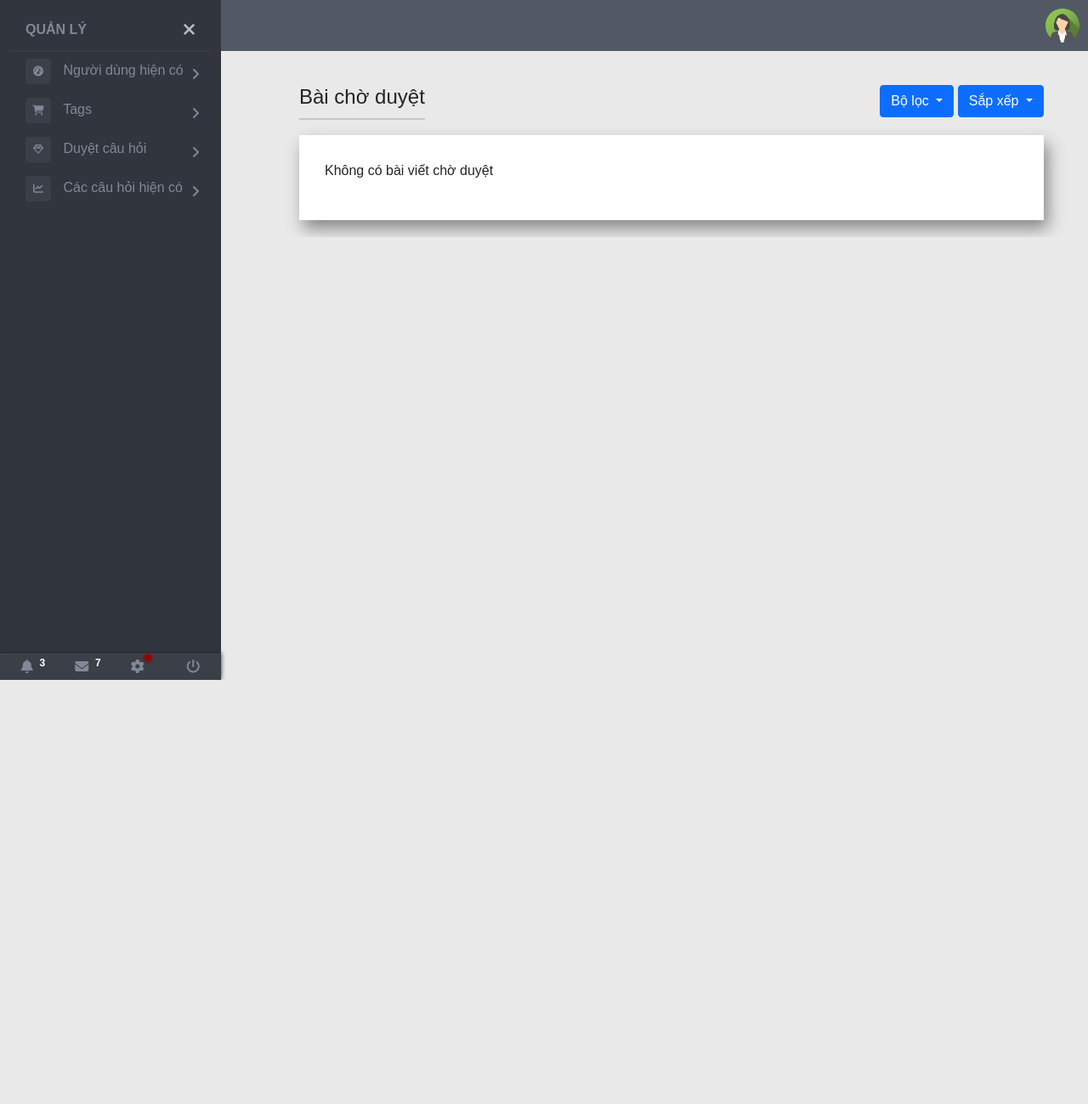
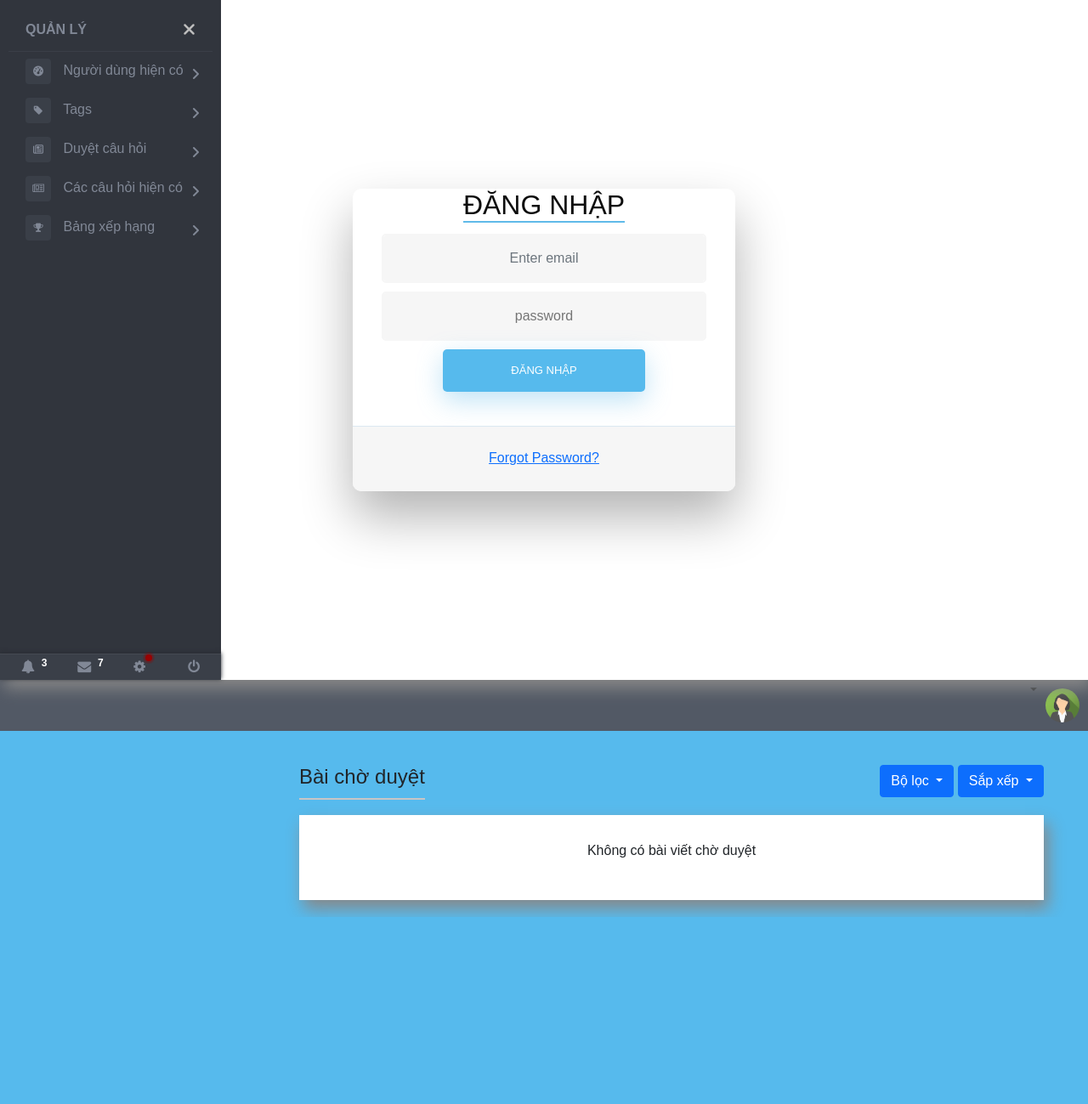
Before and after one commit to 1653071/Group3_UDPT_FE, a PHP site: page / in a window 1280 px wide. Shown: the top 1299 px of the page at 85% size. Before the commit the page ends 800 px from the top, so only its background shows below. Run offline with PHP 8.4, Linux system fonts and the light colour scheme; data that the repository does not hold is empty; some libraries are stand-ins or nearby versions.

Commit message:
Trang đăng nhập, Api đăng nhập,Filter forum

```diff
--- a/FE_Admin/controller/Trangchu.php
+++ b/FE_Admin/controller/Trangchu.php
@@ -53,6 +53,13 @@ class HomeController
         $VIEW = "./view/user.phtml";
         require("./view/Layout/Sidebar.phtml");
     }
+    public function logout()
+    {
+        session_start();
+
+        unset($_SESSION["user_id"]);
+        header("Location:index.php?action=login");
+    }
     public function LoginPage()
     {
         $data = "Hello world !!!! ABC";
@@ -71,7 +78,7 @@ class HomeController
     }
     public function createTag(){
          TagModel::createTag();
-         header('Location: index.php');
+         header('Location: index.php?action=tag-list');
 
     }
     public function deleteForum(){
@@ -93,6 +100,15 @@ class HomeController
     header("Location: index.php?action=accept-post");
 
   }
+  public function SearchForum(){
+
+
+    $data = ForumModel::searchQuestions();
+    $tags = TagModel::GetTags();
+    $VIEW = "./view/post.phtml";
+    require("./view/Layout/Sidebar.phtml");
+
+  }
 
 
 
--- a/FE_Admin/css/style.css
+++ b/FE_Admin/css/style.css
@@ -713,6 +713,10 @@ table{
     float: right;
 
   }
+  .nav-header div{
+    float: right;
+
+  }
   /*Tags style  */
   .tag{
     margin: 10px;
--- /dev/null
+++ b/FE_Admin/css/stylelogin.css
@@ -0,0 +1,267 @@
+@import url('https://fonts.googleapis.com/css?family=Poppins');
+
+/* BASIC */
+
+html {
+  background-color: #56baed;
+}
+
+body {
+  font-family: "Poppins", sans-serif;
+  height: 100vh;
+}
+
+a {
+  color: #92badd;
+  display:inline-block;
+  text-decoration: none;
+  font-weight: 400;
+}
+
+h2 {
+  text-align: center;
+  font-size: 16px;
+  font-weight: 600;
+  text-transform: uppercase;
+  display:inline-block;
+  margin: 40px 8px 10px 8px;
+  color: #cccccc;
+}
+
+
+
+/* STRUCTURE */
+
+.wrapper {
+  display: flex;
+  align-items: center;
+  flex-direction: column;
+  justify-content: center;
+  width: 100%;
+  min-height: 100%;
+  padding: 20px;
+}
+
+#formContent {
+  -webkit-border-radius: 10px 10px 10px 10px;
+  border-radius: 10px 10px 10px 10px;
+  background: #fff;
+  padding: 30px;
+  width: 90%;
+  max-width: 450px;
+  position: relative;
+  padding: 0px;
+  -webkit-box-shadow: 0 30px 60px 0 rgba(0,0,0,0.3);
+  box-shadow: 0 30px 60px 0 rgba(0,0,0,0.3);
+  text-align: center;
+}
+
+#formFooter {
+  background-color: #f6f6f6;
+  border-top: 1px solid #dce8f1;
+  padding: 25px;
+  text-align: center;
+  -webkit-border-radius: 0 0 10px 10px;
+  border-radius: 0 0 10px 10px;
+}
+
+
+
+/* TABS */
+
+h2.inactive {
+  color: #cccccc;
+}
+
+h2.active {
+  color: #0d0d0d;
+  border-bottom: 2px solid #5fbae9;
+}
+
+
+
+/* FORM TYPOGRAPHY*/
+
+input[type=button], input[type=submit], input[type=reset]  {
+  background-color: #56baed;
+  border: none;
+  color: white;
+  padding: 15px 80px;
+  text-align: center;
+  text-decoration: none;
+  display: inline-block;
+  text-transform: uppercase;
+  font-size: 13px;
+  -webkit-box-shadow: 0 10px 30px 0 rgba(95,186,233,0.4);
+  box-shadow: 0 10px 30px 0 rgba(95,186,233,0.4);
+  -webkit-border-radius: 5px 5px 5px 5px;
+  border-radius: 5px 5px 5px 5px;
+  margin: 5px 20px 40px 20px;
+  -webkit-transition: all 0.3s ease-in-out;
+  -moz-transition: all 0.3s ease-in-out;
+  -ms-transition: all 0.3s ease-in-out;
+  -o-transition: all 0.3s ease-in-out;
+  transition: all 0.3s ease-in-out;
+}
+
+input[type=button]:hover, input[type=submit]:hover, input[type=reset]:hover  {
+  background-color: #39ace7;
+}
+
+input[type=button]:active, input[type=submit]:active, input[type=reset]:active  {
+  -moz-transform: scale(0.95);
+  -webkit-transform: scale(0.95);
+  -o-transform: scale(0.95);
+  -ms-transform: scale(0.95);
+  transform: scale(0.95);
+}
+
+input[type=text],input[type=password] {
+  background-color: #f6f6f6;
+  border: none;
+  color: #0d0d0d;
+  padding: 15px 32px;
+  text-align: center;
+  text-decoration: none;
+  display: inline-block;
+  font-size: 16px;
+  margin: 5px;
+  width: 85%;
+  border: 2px solid #f6f6f6;
+  -webkit-transition: all 0.5s ease-in-out;
+  -moz-transition: all 0.5s ease-in-out;
+  -ms-transition: all 0.5s ease-in-out;
+  -o-transition: all 0.5s ease-in-out;
+  transition: all 0.5s ease-in-out;
+  -webkit-border-radius: 5px 5px 5px 5px;
+  border-radius: 5px 5px 5px 5px;
+}
+
+input[type=text]:focus {
+  background-color: #fff;
+  border-bottom: 2px solid #5fbae9;
+}
+
+input[type=text]:placeholder {
+  color: #cccccc;
+}
+
+
+
+/* ANIMATIONS */
+
+/* Simple CSS3 Fade-in-down Animation */
+.fadeInDown {
+  -webkit-animation-name: fadeInDown;
+  animation-name: fadeInDown;
+  -webkit-animation-duration: 1s;
+  animation-duration: 1s;
+  -webkit-animation-fill-mode: both;
+  animation-fill-mode: both;
+}
+
+@-webkit-keyframes fadeInDown {
+  0% {
+    opacity: 0;
+    -webkit-transform: translate3d(0, -100%, 0);
+    transform: translate3d(0, -100%, 0);
+  }
+  100% {
+    opacity: 1;
+    -webkit-transform: none;
+    transform: none;
+  }
+}
+
+@keyframes fadeInDown {
+  0% {
+    opacity: 0;
+    -webkit-transform: translate3d(0, -100%, 0);
+    transform: translate3d(0, -100%, 0);
+  }
+  100% {
+    opacity: 1;
+    -webkit-transform: none;
+    transform: none;
+  }
+}
+
+/* Simple CSS3 Fade-in Animation */
+@-webkit-keyframes fadeIn { from { opacity:0; } to { opacity:1; } }
+@-moz-keyframes fadeIn { from { opacity:0; } to { opacity:1; } }
+@keyframes fadeIn { from { opacity:0; } to { opacity:1; } }
+
+.fadeIn {
+  opacity:0;
+  -webkit-animation:fadeIn ease-in 1;
+  -moz-animation:fadeIn ease-in 1;
+  animation:fadeIn ease-in 1;
+
+  -webkit-animation-fill-mode:forwards;
+  -moz-animation-fill-mode:forwards;
+  animation-fill-mode:forwards;
+
+  -webkit-animation-duration:1s;
+  -moz-animation-duration:1s;
+  animation-duration:1s;
+}
+
+.fadeIn.first {
+  -webkit-animation-delay: 0.4s;
+  -moz-animation-delay: 0.4s;
+  animation-delay: 0.4s;
+}
+
+.fadeIn.second {
+  -webkit-animation-delay: 0.6s;
+  -moz-animation-delay: 0.6s;
+  animation-delay: 0.6s;
+}
+
+.fadeIn.third {
+  -webkit-animation-delay: 0.8s;
+  -moz-animation-delay: 0.8s;
+  animation-delay: 0.8s;
+}
+
+.fadeIn.fourth {
+  -webkit-animation-delay: 1s;
+  -moz-animation-delay: 1s;
+  animation-delay: 1s;
+}
+
+/* Simple CSS3 Fade-in Animation */
+.underlineHover:after {
+  display: block;
+  left: 0;
+  bottom: -10px;
+  width: 0;
+  height: 2px;
+  background-color: #56baed;
+  content: "";
+  transition: width 0.2s;
+}
+
+.underlineHover:hover {
+  color: #0d0d0d;
+}
+
+.underlineHover:hover:after{
+  width: 100%;
+}
+
+
+
+/* OTHERS */
+
+*:focus {
+    outline: none;
+}
+
+#icon {
+  width:60%;
+}
+
+* {
+  box-sizing: border-box;
+}
--- a/FE_Admin/index.php
+++ b/FE_Admin/index.php
@@ -1,20 +1,27 @@
 <?php
 require_once("./controller/Trangchu.php");
+session_start();
 $action = "";
 
 
+
+if (!isset($_SESSION["user_id"])) {
+    $controller = new HomeController();
+    $controller->LoginPage();
+}
     if (isset($_REQUEST["action"])) {
         $action = $_REQUEST["action"];
     }
-
-
     switch ($action) {
         case "detail":
             $controller = new HomeController();
             $controller->DetailPage();
             break;
 
-
+        case "logout":
+            $controller = new HomeController();
+            $controller->logout();
+            break;
         case "tag-list":
             $controller = new HomeController();
             $controller->TagPage();
@@ -64,6 +71,10 @@ switch ($action) {
             $controller = new HomeController();
             $controller->LegalizeForum();
             break;
+        case "search":
+            $controller = new HomeController();
+            $controller->SearchForum();
+            break;
         default:
             $controller = new HomeController();
             $controller->BrowsePost();
--- a/FE_Admin/model/ForumModel.php
+++ b/FE_Admin/model/ForumModel.php
@@ -6,6 +6,20 @@ class ForumModel
     {
         // create & initialize a curl session
         $url = 'http://localhost:8080/api/forum/get_legal_questions';
+        $ch = curl_init($url);
+
+        curl_setopt($ch, CURLOPT_HTTPGET, true);
+        curl_setopt($ch, CURLOPT_RETURNTRANSFER, true);
+        $response_json = curl_exec($ch);
+        curl_close($ch);
+        $response=json_decode($response_json, true);
+        return $response;
+    }
+    public static function searchQuestions()
+    {
+        // create & initialize a curl session
+        $search =$_REQUEST["filter"];
+        $url = "http://localhost:8080/api/forum/search_by_tags/$search";
         $ch = curl_init($url);
 
         curl_setopt($ch, CURLOPT_HTTPGET, true);
@@ -66,5 +80,6 @@ class ForumModel
 
 
     }
+
 }
 ?>
--- a/FE_Admin/model/Login.php
+++ b/FE_Admin/model/Login.php
@@ -1,35 +1,47 @@
 <?php
 class LoginModel
 {
-    public static function login() {
+    public static function login()
+    {
         session_start();
-        if (isset($_POST["action"])){
+        if (isset($_POST["action"])) {
             $username = $_POST["username"];
             $password = $_POST["password"];
-            $payload = json_encode( array(
-                "username"=>$username,
-                "password"=>$password
-             ) );
+            $payload = json_encode(array(
+                "username" => $username,
+                "password" => $password
+            ));
             $url = 'http://localhost:8080/api/user/signIn';
             $ch = curl_init($url);
-            curl_setopt($ch,CURLOPT_POST,$url);
+            curl_setopt($ch, CURLOPT_POST, $url);
             curl_setopt($ch, CURLOPT_POSTFIELDS, $payload);
-            curl_setopt( $ch, CURLOPT_HTTPHEADER, array('Content-Type:application/json'));
+            curl_setopt($ch, CURLOPT_HTTPHEADER, array('Content-Type:application/json'));
             curl_setopt($ch, CURLOPT_RETURNTRANSFER, true);
             $response_json = curl_exec($ch);
 
-            $a=curl_getinfo($ch, CURLINFO_HTTP_CODE);
+            $a = curl_getinfo($ch, CURLINFO_HTTP_CODE);
 
-            if($a == '200') {
-                $response= json_decode($response_json,true);
-                header('Location: index.php');
-            }
-            else{
-                header('Location: http://localhost:4000/index.php?action=login');
+            if ($a == '200') {
+
+                $response = json_decode($response_json, true);
+
+                if ($response["is_admin"] == true) {
+                    $_SESSION['user_id'] = $response["user_id"];
+                    header('Location: index.php');
+                } else {
+                    echo "username hoặc password bạn không được để trống!";
+                }
+            } else {
+                echo "username hoặc password bạn không được để trống!";
             }
             curl_close($ch);
         }
     }
+    public static function logout()
+    {
+        session_start();
 
+        unset($_SESSION["user_id"]);
+        header("Location:index.php?action=login");
+    }
 }
-?>
--- a/FE_Admin/view/Layout/Login.phtml
+++ b/FE_Admin/view/Layout/Login.phtml
@@ -10,7 +10,7 @@
 
 
   <!-- <link href="https://fonts.googleapis.com/icon?family=Material+Icons" rel="stylesheet"> -->
-  <link rel="stylesheet" type="text/css" href="../css/style.css" />
+  <link rel="stylesheet" type="text/css" href="../css/stylelogin.css" />
   <!-- <script src="https://cdnjs.cloudflare.com/ajax/libs/popper.js/1.16.0/umd/popper.min.js"></script>
 
   <script src="https://ajax.googleapis.com/ajax/libs/jquery/3.5.1/jquery.min.js"></script> -->
--- a/FE_Admin/view/Layout/Sidebar.phtml
+++ b/FE_Admin/view/Layout/Sidebar.phtml
@@ -48,72 +48,32 @@
         </li>
         <li class="sidebar-dropdown">
           <a href="index.php?action=tag-list">
-            <i class="fa fa-shopping-cart"></i>
+            <i class="fa fa-tag"></i>
             <span>Tags</span>
 
           </a>
-          <div class="sidebar-submenu">
-            <ul>
-              <li>
-                <a href="#">Products
 
-                </a>
-              </li>
-              <li>
-                <a href="#">Orders</a>
-              </li>
-              <li>
-                <a href="#">Credit cart</a>
-              </li>
-            </ul>
-          </div>
         </li>
         <li class="sidebar-dropdown">
           <a href="index.php?action=accept-post">
-            <i class="far fa-gem"></i>
+            <i class="far fa-newspaper"></i>
             <span>Duyệt câu hỏi</span>
           </a>
-          <div class="sidebar-submenu">
-            <ul>
-              <li>
-                <a href="#">General</a>
-              </li>
-              <li>
-                <a href="#">Panels</a>
-              </li>
-              <li>
-                <a href="#">Tables</a>
-              </li>
-              <li>
-                <a href="#">Icons</a>
-              </li>
-              <li>
-                <a href="#">Forms</a>
-              </li>
-            </ul>
-          </div>
+
         </li>
         <li class="sidebar-dropdown">
           <a href="index.php?action=post">
-            <i class="fa fa-chart-line"></i>
+            <i class="fa fa-newspaper"></i>
             <span>Các câu hỏi hiện có</span>
           </a>
-          <div class="sidebar-submenu">
-            <ul>
-              <li>
-                <a href="#">Pie chart</a>
-              </li>
-              <li>
-                <a href="#">Line chart</a>
-              </li>
-              <li>
-                <a href="#">Bar chart</a>
-              </li>
-              <li>
-                <a href="#">Histogram</a>
-              </li>
-            </ul>
-          </div>
+
+        </li>
+        <li class="sidebar-dropdown">
+          <a href="index.php?action=post">
+            <i class="fa fa-trophy"></i>
+            <span>Bảng xếp hạng</span>
+          </a>
+
         </li>
       </ul>
 
@@ -141,7 +101,16 @@
   </div>
 </nav>
 <div class="nav-header" style="width: 100%">
-<img class="card-img-top avatar" src="/view/img_avatar2.png" alt="Card image cap"></img>
+
+  <div class="dropdown-toggle" type="button" id="dropdownMenuButton1" data-toggle="dropdown" aria-expanded="false">
+   <img class="card-img-top avatar" src="/view/img_avatar2.png" alt="Card image cap"></img>
+</div>
+  <ul class="dropdown-menu" aria-labelledby="dropdownMenuButton1">
+
+    <li><a class="dropdown-item" href="/index.php?action=logout">Đăng xuất</a></li>
+
+
+  </ul>
 </div>
     <!-- sidebar-wrapper  -->
     <main class="page-content">
--- a/FE_Admin/view/browse-post.phtml
+++ b/FE_Admin/view/browse-post.phtml
@@ -82,7 +82,8 @@
                 </div>
             </div>
         <?php
-        } ?>
+        }
+        ?>
        <? endif; ?>
 
 
--- a/FE_Admin/view/login.phtml
+++ b/FE_Admin/view/login.phtml
@@ -1,86 +1,25 @@
-<body>
-    <div class="container">
-        <div class="row">
-			<div class="col-md-5 mx-auto">
-			<div id="first">
-				<div class="myform form ">
-					 <div class="logo mb-3">
-						 <div class="col-md-12 text-center">
-							<h1>Login</h1>
-						 </div>
-					</div>
-                   <form action="" method="post" name="login">
-                           <div class="form-group">
-                              <label for="exampleInputEmail1">Tài khoản</label>
-                              <input type="text" name="username"  class="form-control" id="username"  placeholder="Enter email">
-                           </div>
-                           <div class="form-group">
-                              <label for="exampleInputEmail1">Mật Khẩu</label>
-                              <input type="password" name="password" id="password"  class="form-control" aria-describedby="emailHelp" placeholder="Enter Password">
-                           </div>
-                           <div class="form-group">
-                              <p class="text-center">By signing up you accept our <a href="#">Terms Of Use</a></p>
-                           </div>
-                           <div class="col-md-12 text-center ">
-                              <button type="submit" class=" btn btn-block mybtnlogin btn-primary tx-tfm" name="action" value="login1">Login</button>
-                           </div>
-                           <div class="col-md-12 ">
-                              <div class="login-or">
-                                 <hr class="hr-or">
-                                 <span class="span-or">or</span>
-                              </div>
-                           </div>
-                           <div class="col-md-12 mb-3">
-                              <p class="text-center">
-                                 <a href="javascript:void();" class="google btn mybtn"><i class="fa fa-google-plus">
-                                 </i> Signup using Google
-                                 </a>
-                              </p>
-                           </div>
-                           <div class="form-group">
-                              <p class="text-center">Don't have account? <a href="index.php?action=register" id="signup" value="login1">Sign up here</a></p>
-                           </div>
-                        </form>
+<div class="wrapper fadeInDown">
+  <div id="formContent">
+    <!-- Tabs Titles -->
+    <h2 class="active"> Đăng nhập </h2>
 
-				</div>
-			</div>
-			  <div id="second">
-			      <div class="myform form ">
-                        <div class="logo mb-3">
-                           <div class="col-md-12 text-center">
-                              <h1 >Signup</h1>
-                           </div>
-                        </div>
-                        <form action="#" name="registration">
-                           <div class="form-group">
-                              <label for="exampleInputEmail1">First Name</label>
-                              <input type="text"  name="firstname" class="form-control" id="firstname" aria-describedby="emailHelp" placeholder="Enter Firstname">
-                           </div>
-                           <div class="form-group">
-                              <label for="exampleInputEmail1">Last Name</label>
-                              <input type="text"  name="lastname" class="form-control" id="lastname" aria-describedby="emailHelp" placeholder="Enter Lastname">
-                           </div>
-                           <div class="form-group">
-                              <label for="exampleInputEmail1">Email address</label>
-                              <input type="email" name="email"  class="form-control" id="email" aria-describedby="emailHelp" placeholder="Enter email">
-                           </div>
-                           <div class="form-group">
-                              <label for="exampleInputEmail1">Password</label>
-                              <input type="password" name="password" id="password"  class="form-control" aria-describedby="emailHelp" placeholder="Enter Password">
-                           </div>
-                           <div class="col-md-12 text-center mb-3">
-                              <button type="submit" class=" btn btn-block mybtn btn-primary tx-tfm">Get Started For Free</button>
-                           </div>
-                           <div class="col-md-12 ">
-                              <div class="form-group">
-                                 <p class="text-center"><a href="#" id="signin">Already have an account?</a></p>
-                              </div>
-                           </div>
-                            </div>
-                        </form>
-                     </div>
-			</div>
-		</div>
-      </div>
 
-</body>
+    <!-- Icon -->
+
+
+    <!-- Login Form -->
+    <form method="post">
+      <input type="text" name="username"  class="form-control" id="username"  placeholder="Enter email">
+      <input type="password"  class="fadeIn third" name="password" placeholder="password">
+
+      <input type="submit" class=" fadeIn fourth"  value="Đăng nhập">
+      <input type="hidden" name="action" value="login1" >
+    </form>
+
+    <!-- Remind Passowrd -->
+    <div id="formFooter">
+      <a class="underlineHover" href="#">Forgot Password?</a>
+    </div>
+
+  </div>
+</div>
```
Also changed, not shown: FE_Admin/view/login2.phtml (added, +86 -0 lines), FE_Admin/view/post.phtml (+22 -14 lines). Lines whose indentation alone changed are shown as unchanged.
